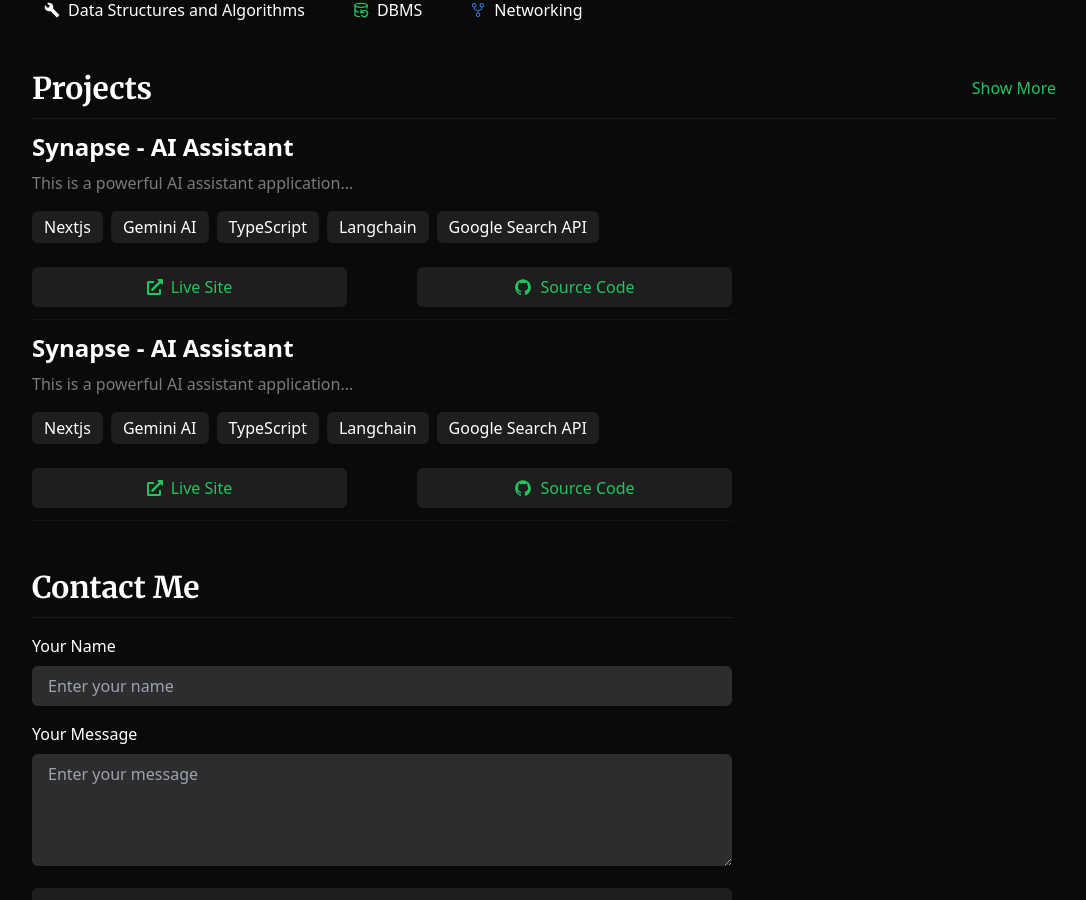
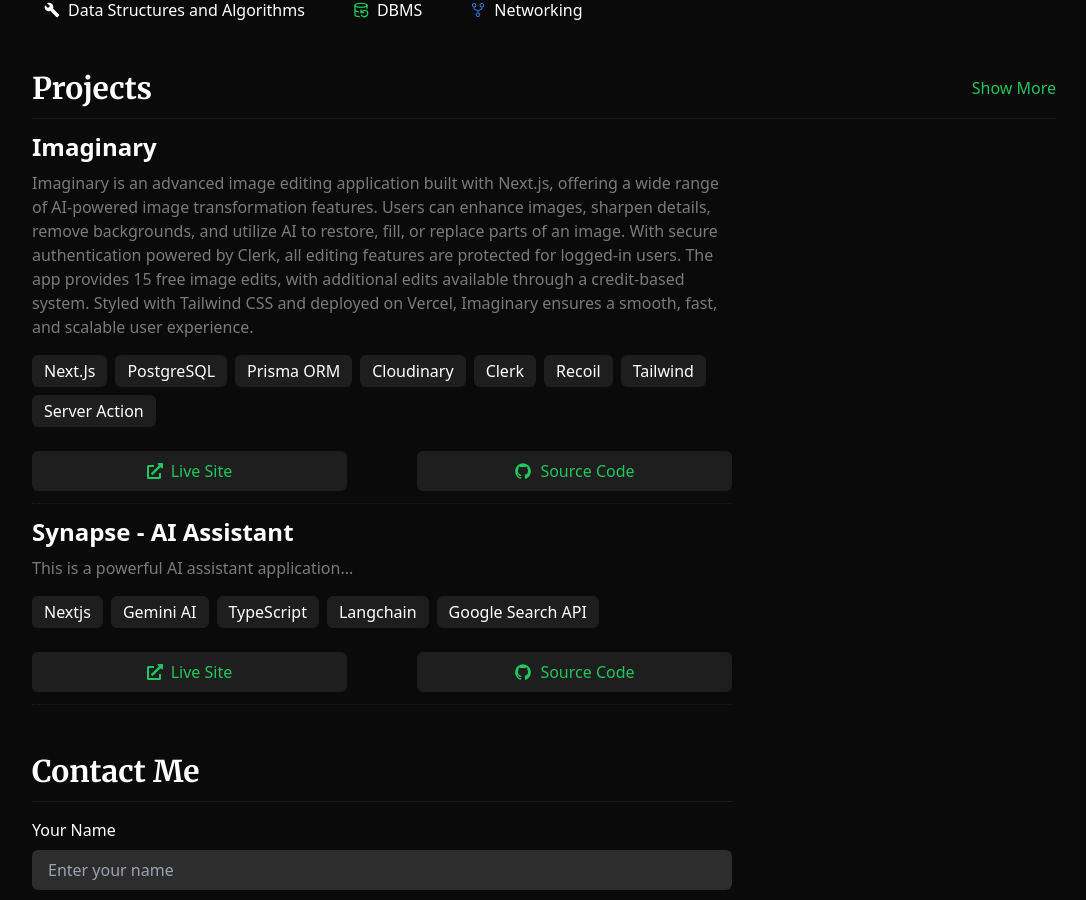
Before and after one commit to RitickLath/devfolio, a Next.js app: page / in a window 1280 px wide. Shown: the part 1851-2751 px from the top of the page, without its empty margins (96-1182 px from the left). Built offline with nearby package versions, Linux system fonts and the light colour scheme; a web font is replaced by a local one.

Commit message:
Imaginary Project Added

```diff
--- a/src/app/components/Projects.jsx
+++ b/src/app/components/Projects.jsx
@@ -13,7 +13,23 @@
   const [showAll, setShowAll] = useState(false);
 
   const projects = [
-    <ProjectCard key={1} />,
+    <ProjectCard
+      title="Imaginary"
+      description="Imaginary is an advanced image editing application built with Next.js, offering a wide range of AI-powered image transformation features. Users can enhance images, sharpen details, remove backgrounds, and utilize AI to restore, fill, or replace parts of an image. With secure authentication powered by Clerk, all editing features are protected for logged-in users. The app provides 15 free image edits, with additional edits available through a credit-based system. Styled with Tailwind CSS and deployed on Vercel, Imaginary ensures a smooth, fast, and scalable user experience."
+      liveLink="https://imaginary1.netlify.app/"
+      github="https://github.com/RitickLath/Imaginary"
+      techList={[
+        "Next.Js",
+        "PostgreSQL",
+        "Prisma ORM",
+        "Cloudinary",
+        "Clerk",
+        "Recoil",
+        "Tailwind",
+        "Server Action",
+      ]}
+      key={1}
+    />,
     <ProjectCard key={2} />,
     <ProjectCard key={3} />,
     <ProjectCard key={4} />,
```
